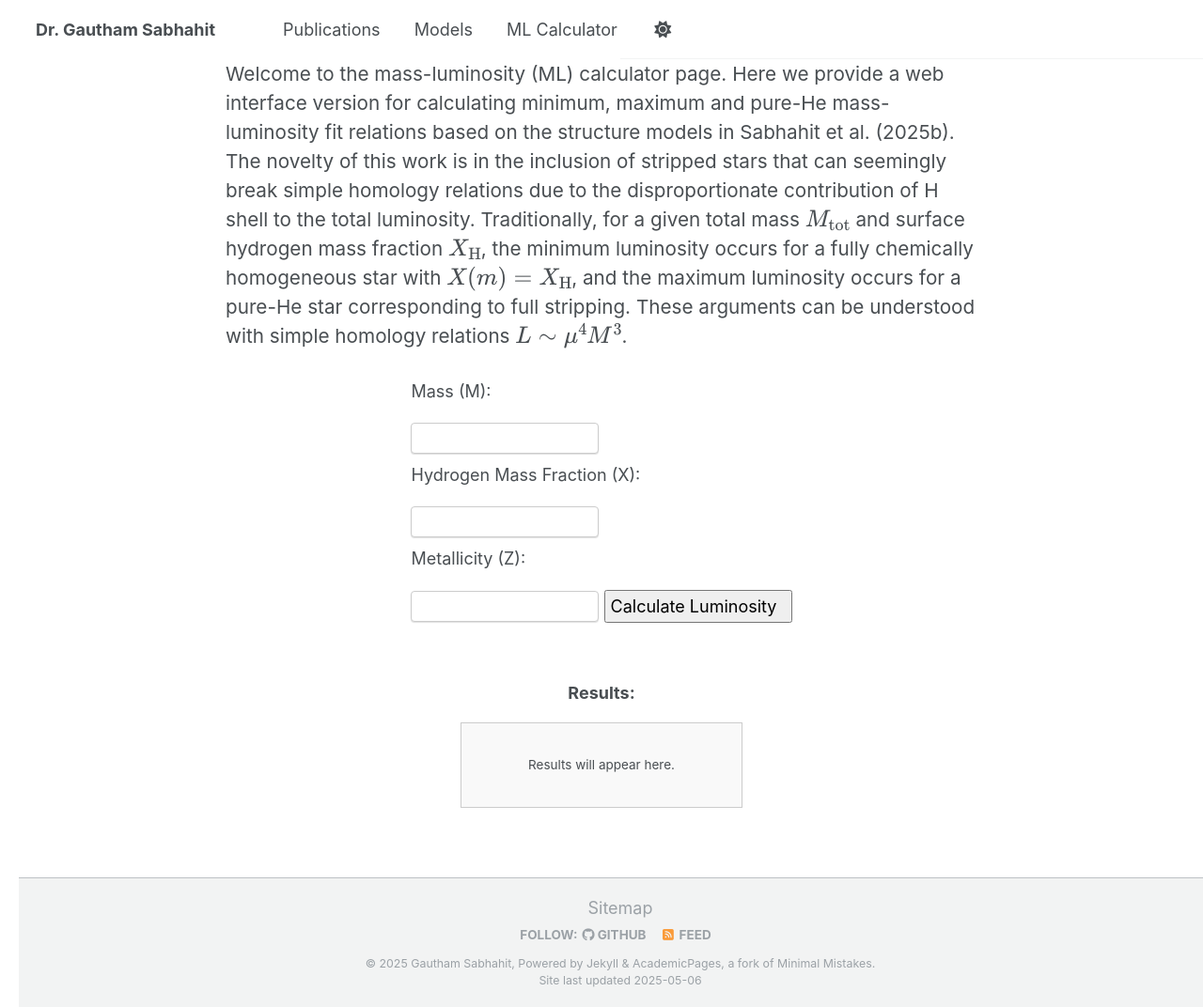
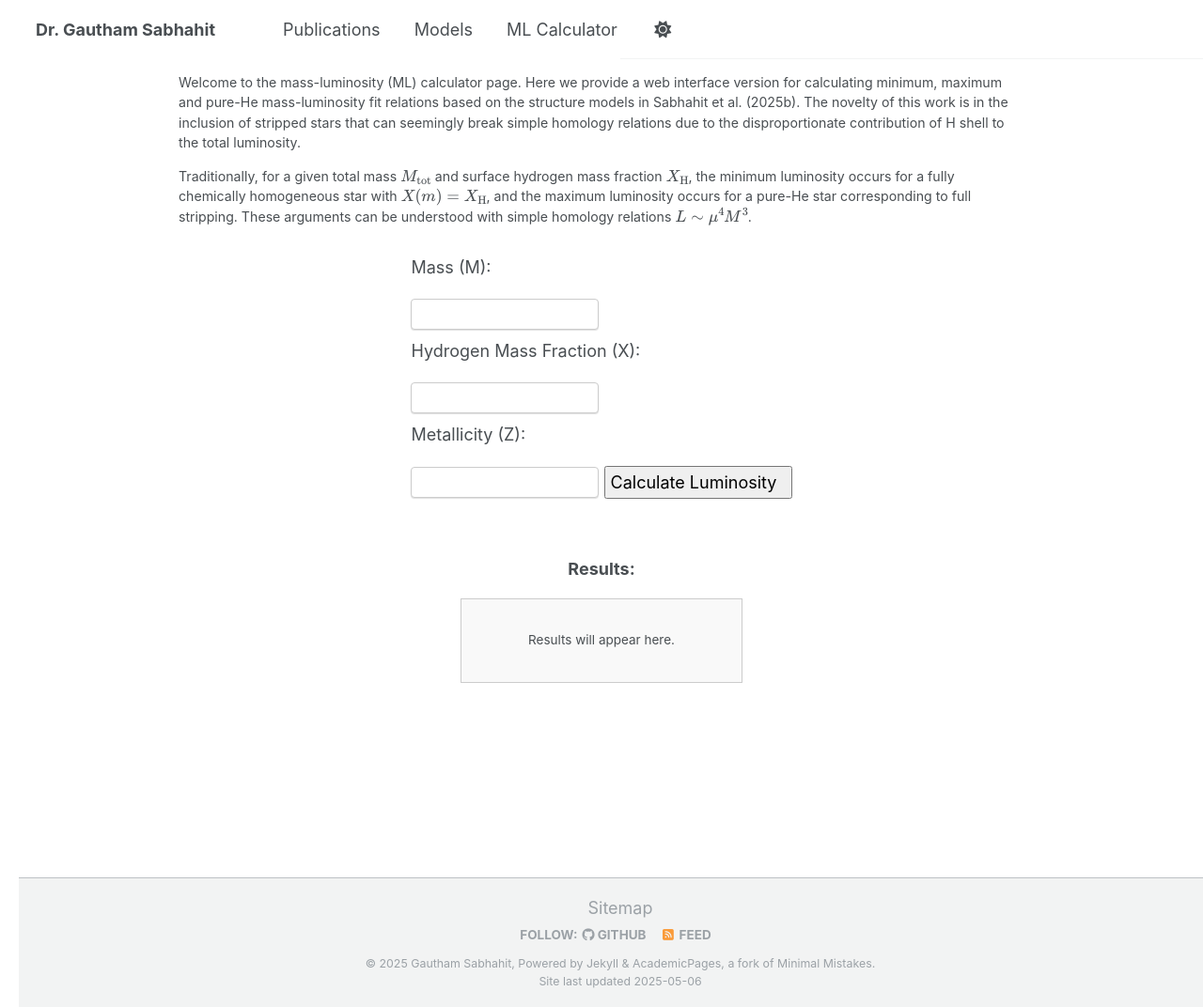
Before and after one commit to Mdot-com/mdot.com, a Jekyll site: the page built from ml-calculator.md, in a window 1280 px wide and 1072 px high. Shown: the whole window at 94% size. Built offline with Jekyll 4.4.1, drawn with Linux system fonts in a browser that asks for light colours; some of the changed lines change nothing that is shown.

Commit message:
Update ml-calculator.md

```diff
--- a/ml-calculator.md
+++ b/ml-calculator.md
@@ -37,17 +37,17 @@
   }
 
   #intro-text {
-    font-size: 1.15em;
-    max-width: 800px;
+    font-size: 1.05em;
+    max-width: 900px;
     margin: 0 auto 30px auto;
     text-align: left;
   }
 </style>
 
 <div id="intro-text">
-  Welcome to the mass-luminosity (ML) calculator page. Here we provide a web interface version for calculating minimum, maximum and pure-He mass-luminosity fit relations based on the structure models in Sabhahit et al. (2025b). The novelty of this work is in the inclusion of stripped stars that can seemingly break simple homology relations due to the disproportionate contribution of H shell to the total luminosity.
+  <p>Welcome to the mass-luminosity (ML) calculator page. Here we provide a web interface version for calculating minimum, maximum and pure-He mass-luminosity fit relations based on the structure models in Sabhahit et al. (2025b). The novelty of this work is in the inclusion of stripped stars that can seemingly break simple homology relations due to the disproportionate contribution of H shell to the total luminosity.</p>
 
-  Traditionally, for a given total mass \(M_\mathrm{tot}\) and surface hydrogen mass fraction \(X_\mathrm{H}\), the minimum luminosity occurs for a fully chemically homogeneous star with \(X(m) = X_\mathrm{H}\), and the maximum luminosity occurs for a pure-He star corresponding to full stripping. These arguments can be understood with simple homology relations \(L \sim \mu^4 M^3\).
+  <p>Traditionally, for a given total mass \(M_\mathrm{tot}\) and surface hydrogen mass fraction \(X_\mathrm{H}\), the minimum luminosity occurs for a fully chemically homogeneous star with \(X(m) = X_\mathrm{H}\), and the maximum luminosity occurs for a pure-He star corresponding to full stripping. These arguments can be understood with simple homology relations \(L \sim \mu^4 M^3\).</p>
 </div>
 
 <form id="luminosity-form">
```
